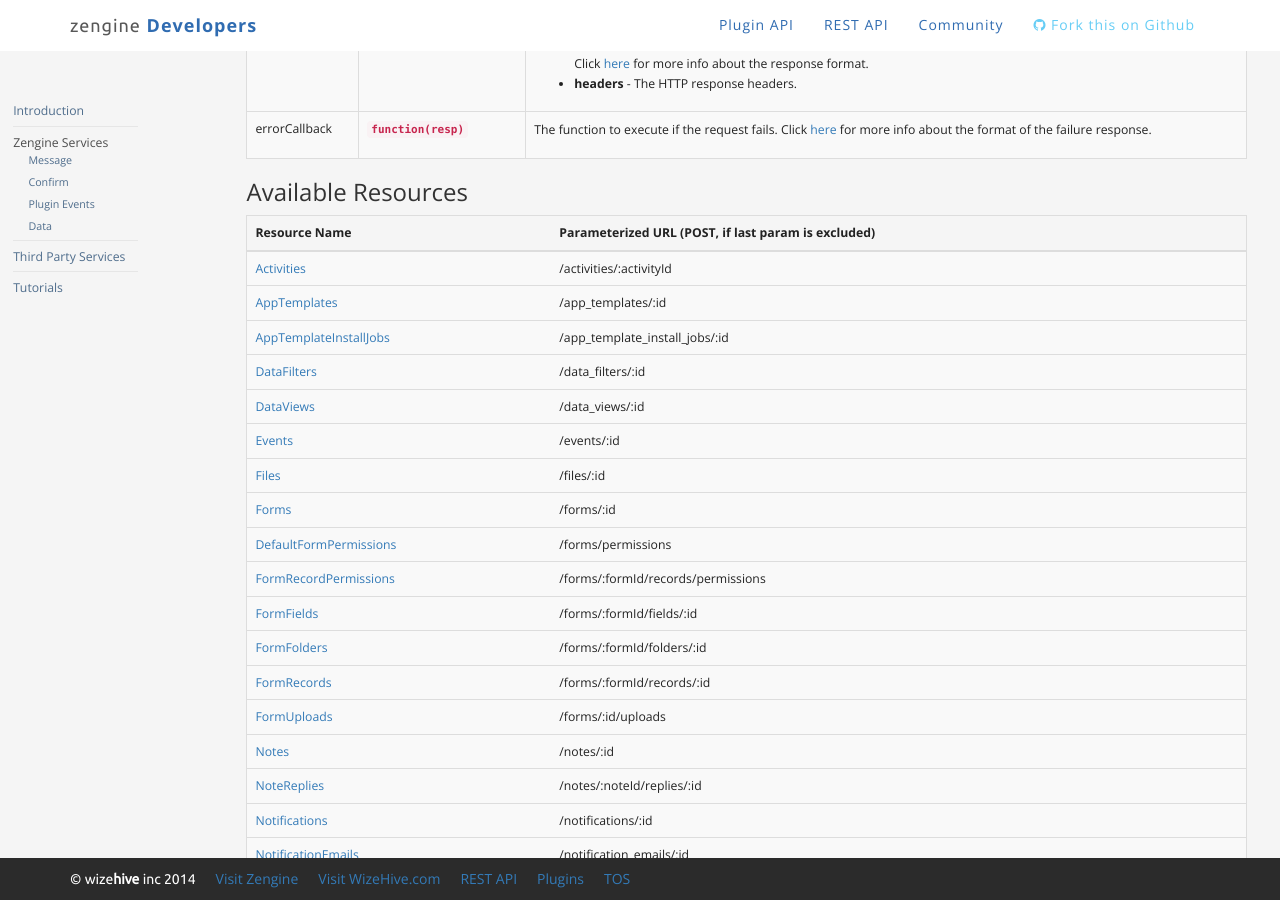
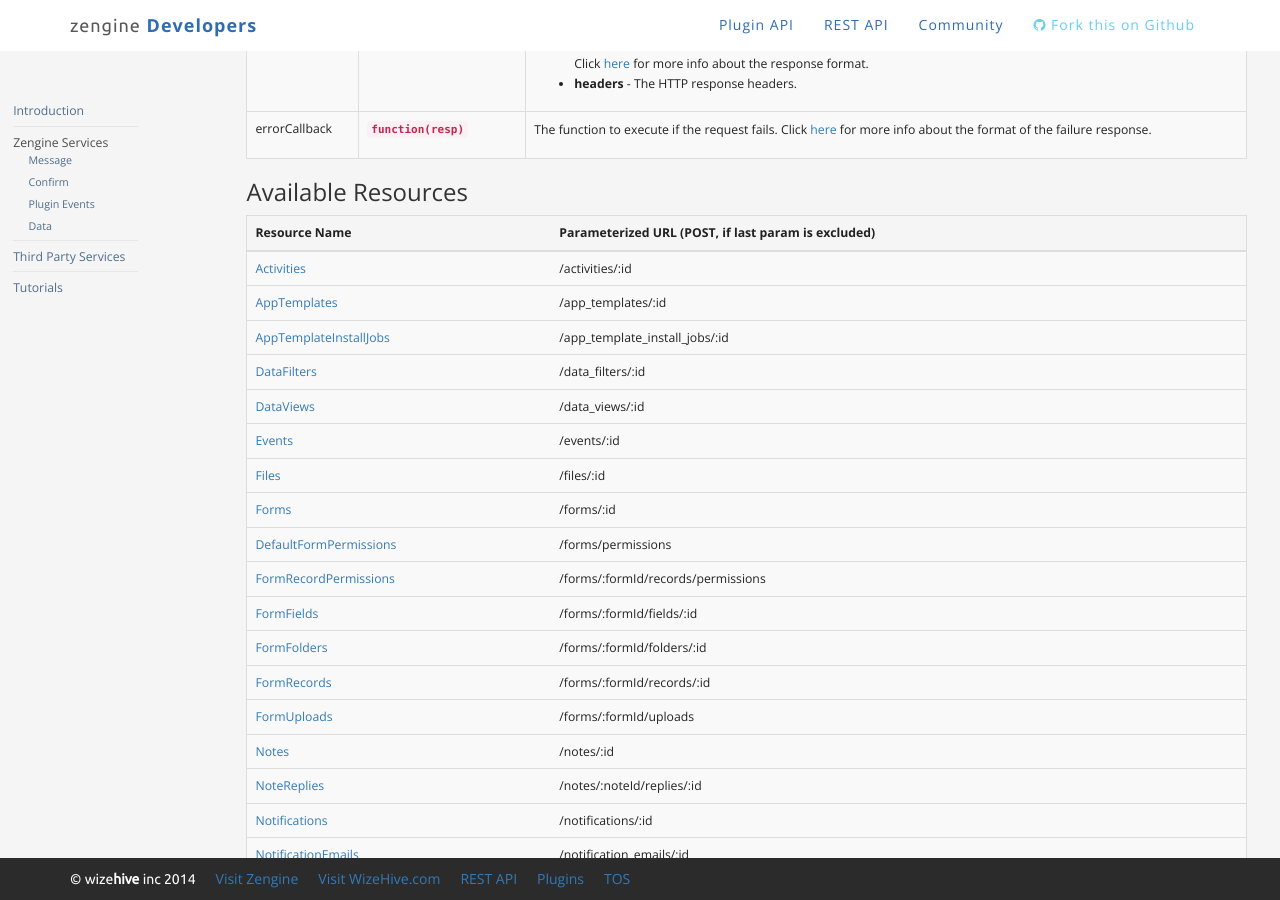
Before and after one commit to ZengineHQ/developers, a Jekyll site: the page built from js-api/zengine-services/index.html, in a window 1280 px wide and 900 px high, scrolled down 3601 px. Built offline with Jekyll 4.4.1, drawn with Linux system fonts in a browser that asks for light colours; nearby versions of some CDN libraries.

Commit message:
Update parameters in Data resource URLs

```diff
--- a/js-api/zengine-services/index.html
+++ b/js-api/zengine-services/index.html
@@ -284,7 +284,7 @@ znData('WorkspaceMembers').save({ workspaceId:123, 'role.id': 2 } , { 'role.id'
         <th>Parameterized URL (POST, if last param is excluded)</th>
     </thead>
     <tbody>
-        <tr><td><a href="{{site.baseurl}}/rest-api/resources/#!/activities">Activities</a></td><td>/activities/:activityId</td></tr>
+        <tr><td><a href="{{site.baseurl}}/rest-api/resources/#!/activities">Activities</a></td><td>/activities/:id</td></tr>
         <tr><td><a href="{{site.baseurl}}/rest-api/resources/#!/app_templates">AppTemplates</a></td><td>/app_templates/:id</td></tr>
         <tr><td><a href="{{site.baseurl}}/rest-api/resources/#!/app_template_install_jobs">AppTemplateInstallJobs</a></td><td>/app_template_install_jobs/:id</td></tr>
         <tr><td><a href="{{site.baseurl}}/rest-api/resources/#!/data_filters">DataFilters</a></td><td>/data_filters/:id</td></tr>
@@ -297,7 +297,7 @@ znData('WorkspaceMembers').save({ workspaceId:123, 'role.id': 2 } , { 'role.id'
         <tr><td><a href="{{site.baseurl}}/rest-api/resources/#!/forms-form.id-fields">FormFields</a></td><td>/forms/:formId/fields/:id</td></tr>
         <tr><td><a href="{{site.baseurl}}/rest-api/resources/#!/forms-form.id-folders">FormFolders</a></td><td>/forms/:formId/folders/:id</td></tr>
         <tr><td><a href="{{site.baseurl}}/rest-api/resources/#!/forms-form.id-records">FormRecords</a></td><td>/forms/:formId/records/:id</td></tr>
-        <tr><td><a href="{{site.baseurl}}/rest-api/resources/#!/forms-form.id-uploads">FormUploads</a></td><td>/forms/:id/uploads</td></tr>
+        <tr><td><a href="{{site.baseurl}}/rest-api/resources/#!/forms-form.id-uploads">FormUploads</a></td><td>/forms/:formId/uploads</td></tr>
         <tr><td><a href="{{site.baseurl}}/rest-api/resources/#!/notes">Notes</a></td><td>/notes/:id</td></tr>
         <tr><td><a href="{{site.baseurl}}/rest-api/resources/#!/notes-note.id-replies">NoteReplies</a></td><td>/notes/:noteId/replies/:id</td></tr>
         <tr><td><a href="{{site.baseurl}}/rest-api/resources/#!/users-user.id-notifications">Notifications</a></td><td>/notifications/:id</td></tr>
```
